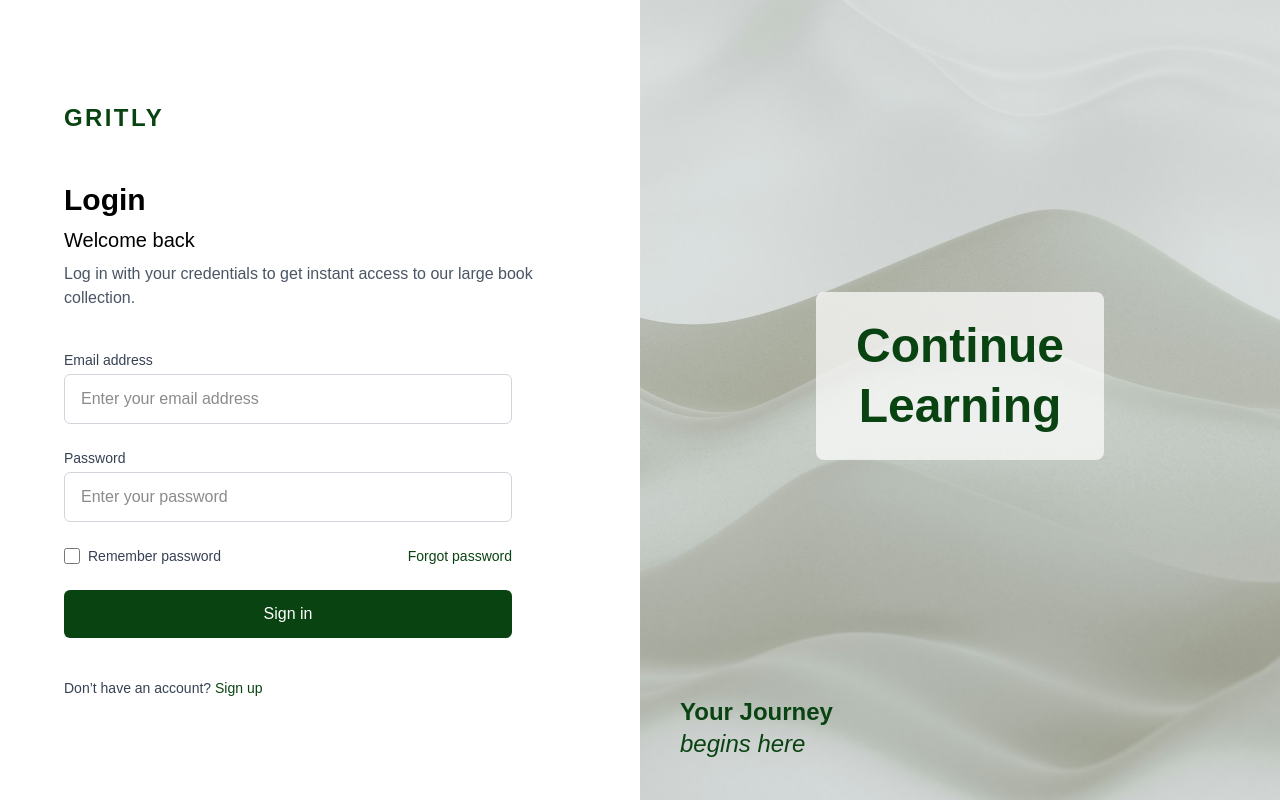
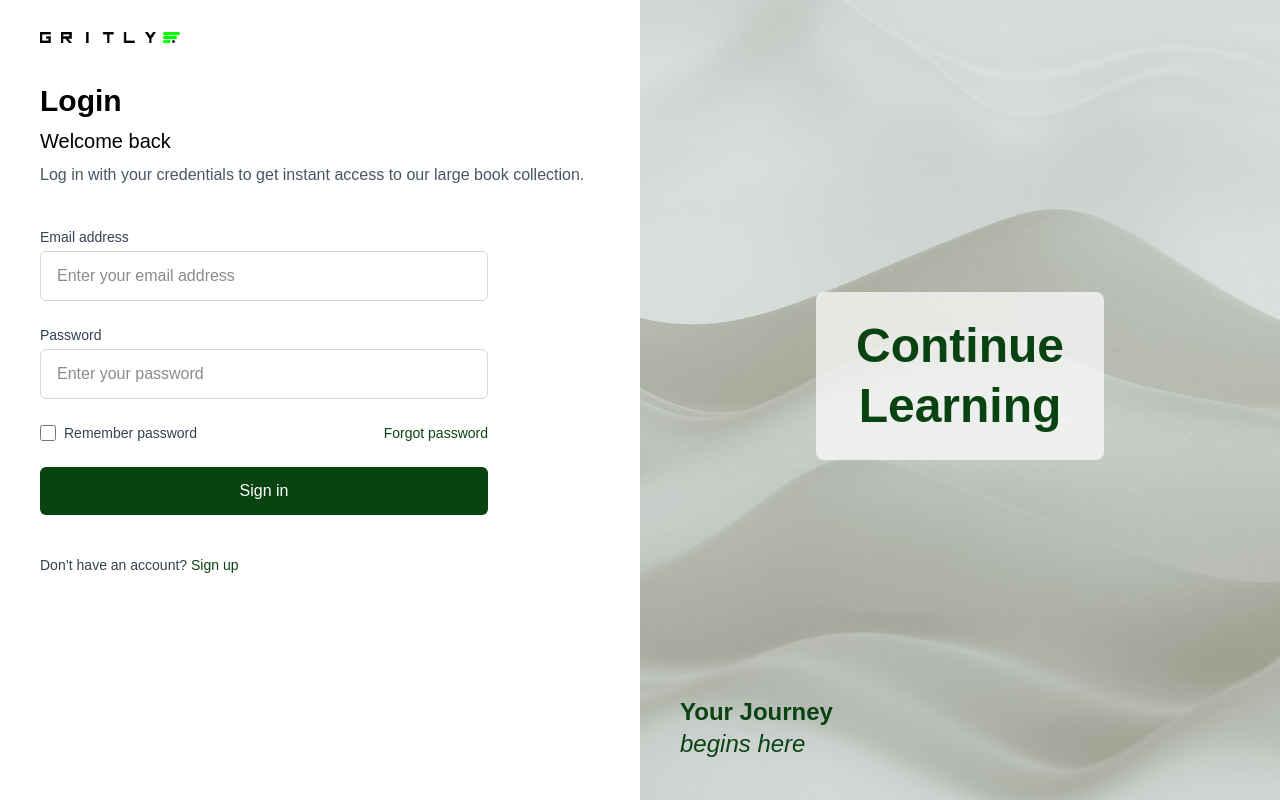
Before and after one commit to MickyDev1/Gritly, a Next.js app: page /login in a window 1280 px wide. Built offline with nearby package versions, Linux system fonts and the light colour scheme.

Commit message:
Refactor login page: import Image component and update logo display

```diff
--- a/src/app/login/page.tsx
+++ b/src/app/login/page.tsx
@@ -1,5 +1,6 @@
 'use client';
 
+import Image from 'next/image';
 import { useState } from 'react';
 
 export default function Login() {
@@ -25,10 +26,16 @@ export default function Login() {
   return (
     <div className="relative w-full h-screen flex overflow-hidden">
       {/* Left Side */}
-      <div className="relative w-1/2 h-full bg-white flex flex-col justify-center px-16 z-10">
+      <div className="flex-1 bg-white flex flex-col px-10 py-8">
         {/* Logo */}
-        <div className="mb-12">
-          <h1 className="text-2xl font-extrabold text-[#0A4312] tracking-widest">GRITLY</h1>
+       <div className="mb-10">
+          <Image
+            src="/gritly.png"
+            alt="Gritly Logo"
+            width={140}
+            height={40}
+            className="object-contain"
+          />
         </div>
 
         {/* Text */}
```
